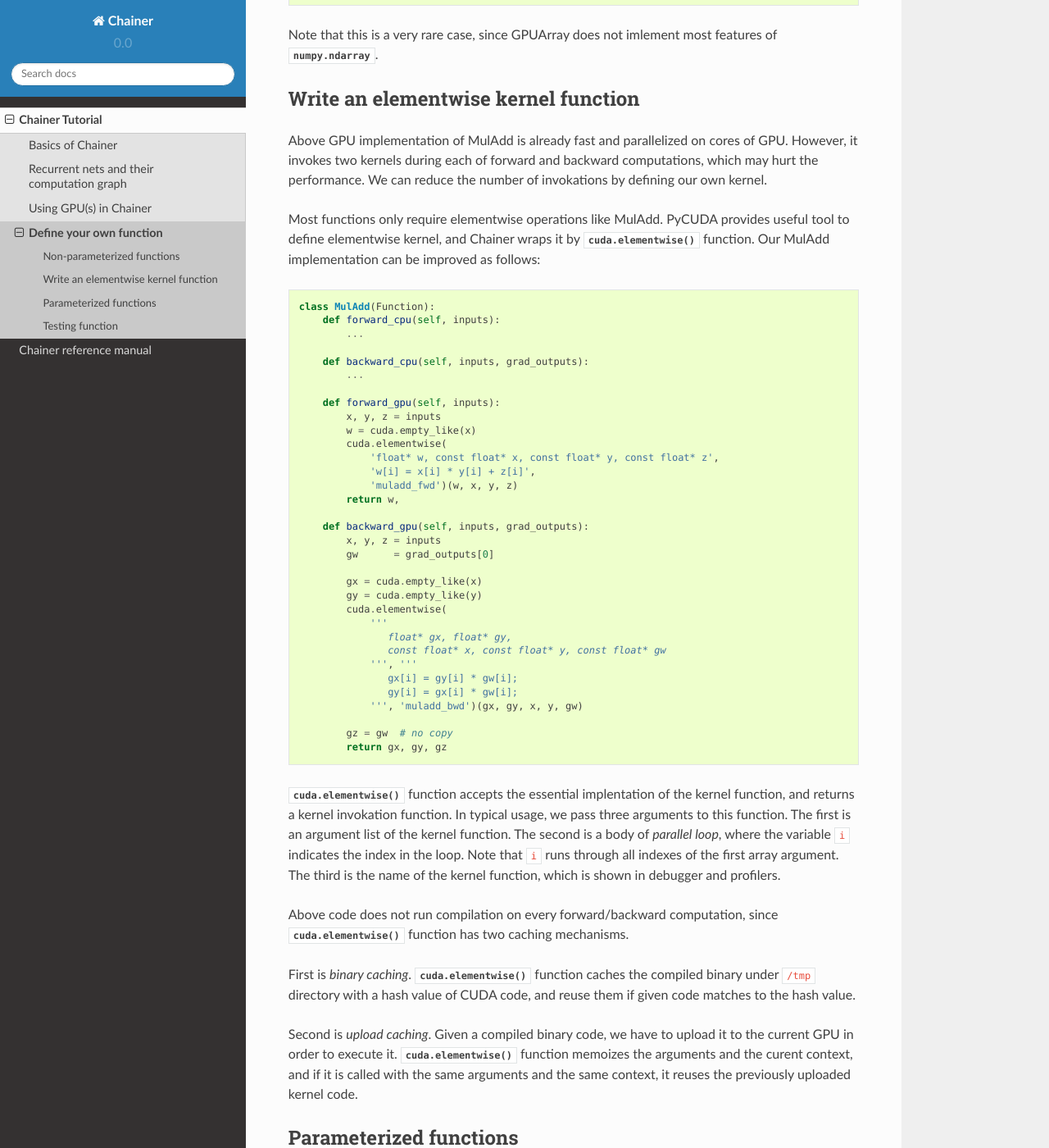
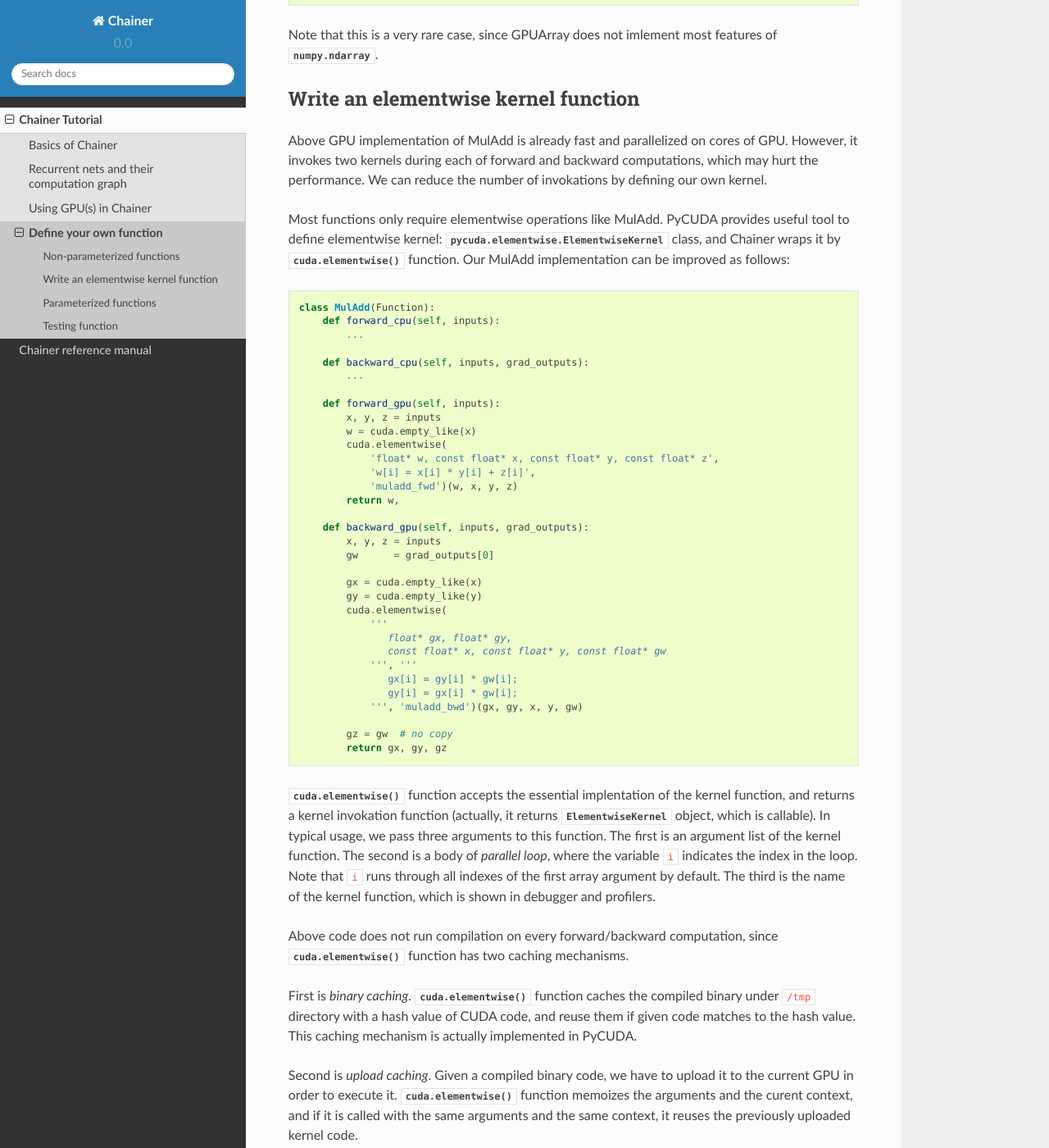
Before and after one commit to mitmul/intel-chainer, a Sphinx documentation site: the page built from docs/source/tutorial/function.rst, in a window 1280 px wide and 1400 px high, scrolled down 2635 px. Shown: the whole window at 82% size. Built offline with Sphinx 7.4.7 and the Read the Docs theme 2.0.0, drawn with Linux system fonts in a browser that asks for light colours; some of the changed text lies outside the part shown.

Commit message:
Fix some expressions

```diff
--- a/docs/source/tutorial/function.rst
+++ b/docs/source/tutorial/function.rst
@@ -136,7 +136,7 @@ However, it invokes two kernels during each of forward and backward computations
 We can reduce the number of invokations by defining our own kernel.
 
 Most functions only require elementwise operations like MulAdd.
-PyCUDA provides useful tool to define elementwise kernel, and Chainer wraps it by :func:`cuda.elementwise` function.
+PyCUDA provides useful tool to define elementwise kernel: :class:`pycuda.elementwise.ElementwiseKernel` class, and Chainer wraps it by :func:`cuda.elementwise` function.
 Our MulAdd implementation can be improved as follows::
 
   class MulAdd(Function):
@@ -173,17 +173,18 @@ Our MulAdd implementation can be improved as follows::
           gz = gw  # no copy
           return gx, gy, gz
 
-:func:`cuda.elementwise` function accepts the essential implentation of the kernel function, and returns a kernel invokation function.
+:func:`cuda.elementwise` function accepts the essential implentation of the kernel function, and returns a kernel invokation function (actually, it returns :class:`~pycuda.elementwise.ElementwiseKernel` object, which is callable).
 In typical usage, we pass three arguments to this function.
 The first is an argument list of the kernel function.
 The second is a body of *parallel loop*, where the variable ``i`` indicates the index in the loop.
-Note that ``i`` runs through all indexes of the first array argument.
+Note that ``i`` runs through all indexes of the first array argument by default.
 The third is the name of the kernel function, which is shown in debugger and profilers.
 
 Above code does not run compilation on every forward/backward computation, since :func:`cuda.elementwise` function has two caching mechanisms.
 
 First is *binary caching*.
 :func:`cuda.elementwise` function caches the compiled binary under ``/tmp`` directory with a hash value of CUDA code, and reuse them if given code matches to the hash value.
+This caching mechanism is actually implemented in PyCUDA.
 
 Second is *upload caching*.
 Given a compiled binary code, we have to upload it to the current GPU in order to execute it.
--- a/docs/source/tutorial/gpu.rst
+++ b/docs/source/tutorial/gpu.rst
@@ -329,3 +329,4 @@ So we must manually copy them to model_1 using :meth:`FunctionSet.copy_parameter
 Now you can use Chainer with GPUs.
 All examples in ``examples`` directory supports GPU computation, so please refer to them if you want to know more practices on using GPUs.
 In the next section, we will show how to define a differentiable (i.e. *backpropable*) function on Variable objects.
+We will also show there how to write a simple (elementwise) CUDA kernel using Chainer's CUDA utilities.
```
Also changed, not shown: other parts of docs/source/tutorial/function.rst (+6 -6 lines).
